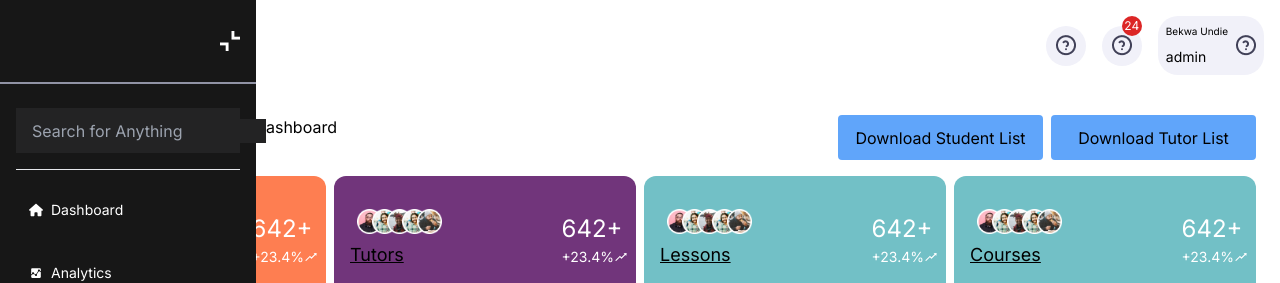
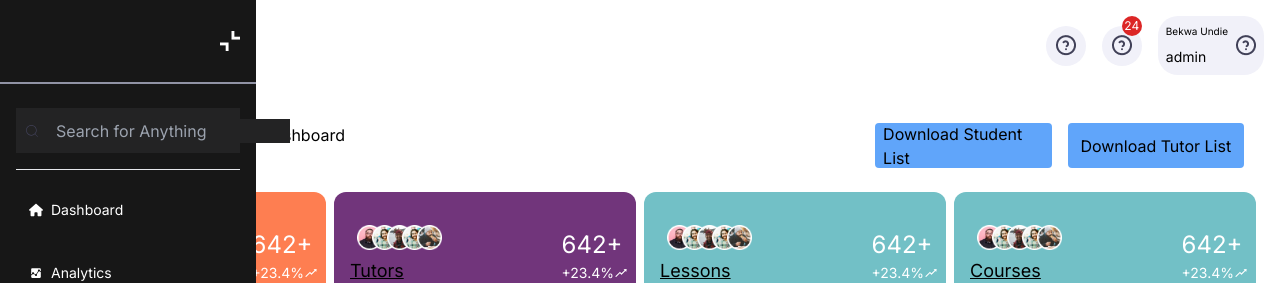
Before and after one commit to Gabrielshow/next-admin-dashboard, a Next.js app: page /admin/dashboard in a window 1280 px wide. Shown: the top 283 px of the page. Built offline with nearby package versions, Linux system fonts and the light colour scheme.

Commit message:
add: changes

```diff
--- a/src/components/Sidebar.tsx
+++ b/src/components/Sidebar.tsx
@@ -18,6 +18,7 @@ import { FaUsers } from "react-icons/fa6";
 import { FaTag } from "react-icons/fa";
 import { CiGift } from "react-icons/ci";
 import { RiLogoutBoxLine } from "react-icons/ri";
+import { CiSearch } from "react-icons/ci";
 
 interface SidebarProps {
   isSidebarOpen: boolean;
@@ -49,7 +50,7 @@ const Sidebar: React.FC<SidebarProps> = ({ isSidebarOpen, toggleSidebar }) => {
         <SidebarHeader isSidebarOpen={isSidebarOpen} setIsSidebarOpen={toggleSidebar} />
       </div>
       <div className="mb-4 px-4">
-        <Search />
+        <Search icon={<CiSearch />}/>
       </div>
 
       <div className="px-4">
--- a/src/components/dashboard/OverviewWelcome.tsx
+++ b/src/components/dashboard/OverviewWelcome.tsx
@@ -12,27 +12,25 @@ interface OverviewButtonProps {
 
 const OverviewButton: React.FC<OverviewButtonProps> = ({icon, title}) => {
     return (
-        <div className="bg-blue-400 w-[205px] h-[45px] flex justify-center items-center rounded-[4px] py-2 px-2">
-            <p> {icon} {title}</p>
+        <div className="bg-blue-400 flex-1 h-[45px] flex justify-center items-center rounded-[4px] py-2 px-2 mx-1">
+            <p>{icon} {title}</p>
         </div>
-    )
+    );
 }
 
-const OverviewWelcome: React.FC<OverviewWelcomeProps> = ({username}) => {
-  return (
-    <div className="flex flex-row justify-between w-full bg-grey-300">
-        <div>
-            <p> Hi {username}👋, Welcome to your dashboard</p>
+const OverviewWelcome: React.FC<OverviewWelcomeProps> = ({ username }) => {
+    return (
+        <div className="flex flex-col md:flex-row justify-between w-full bg-grey-300 p-2">
+            <div className="flex-1">
+                <p className="text-sm md:text-base">Hi {username}👋, Welcome to your dashboard</p>
+            </div>
+
+            <div className="flex flex-row gap-2 flex-wrap">
+                <OverviewButton title={"Download Student List"} />
+                <OverviewButton title={"Download Tutor List"} />
+            </div>
         </div>
-
-        <div className="flex flex-row gap-2">
-                <OverviewButton title={"Download Student List"}/>
-                <OverviewButton title={"Download Tutor List"} />
-        </div>
-
-
-    </div>
-  )
+    );
 }
 
 export default OverviewWelcome
--- a/src/components/sidebar/search.tsx
+++ b/src/components/sidebar/search.tsx
@@ -1,19 +1,21 @@
-import React from 'react'
+import React from 'react';
 
 interface SearchProps {
     icon?: React.ReactNode;
     placeholder?: string;
 }
 
-const search: React.FC<SearchProps> = ({icon, placeholder='Search for Anything' }) => {
+const Search: React.FC<SearchProps> = ({ icon, placeholder = 'Search for Anything' }) => {
   return (
-    <div className="flex flex-row gap-4 text-[#414158] bg-[#232324] h-[45px] items-center">
-            <span> {icon} </span>
-            <div>
-            <input placeholder={placeholder} type='text' className="bg-[#232324] border-none outline-none"/>
-            </div>
+    <div className="flex flex-row gap-4 text-[#414158] bg-[#232324] h-[45px] items-center p-2">
+      <span>{icon}</span>
+      <input
+        placeholder={placeholder}
+        type='text'
+        className="bg-[#232324] border-none outline-none flex-1"
+      />
     </div>
-  )
+  );
 }
 
-export default search
+export default Search;
```
